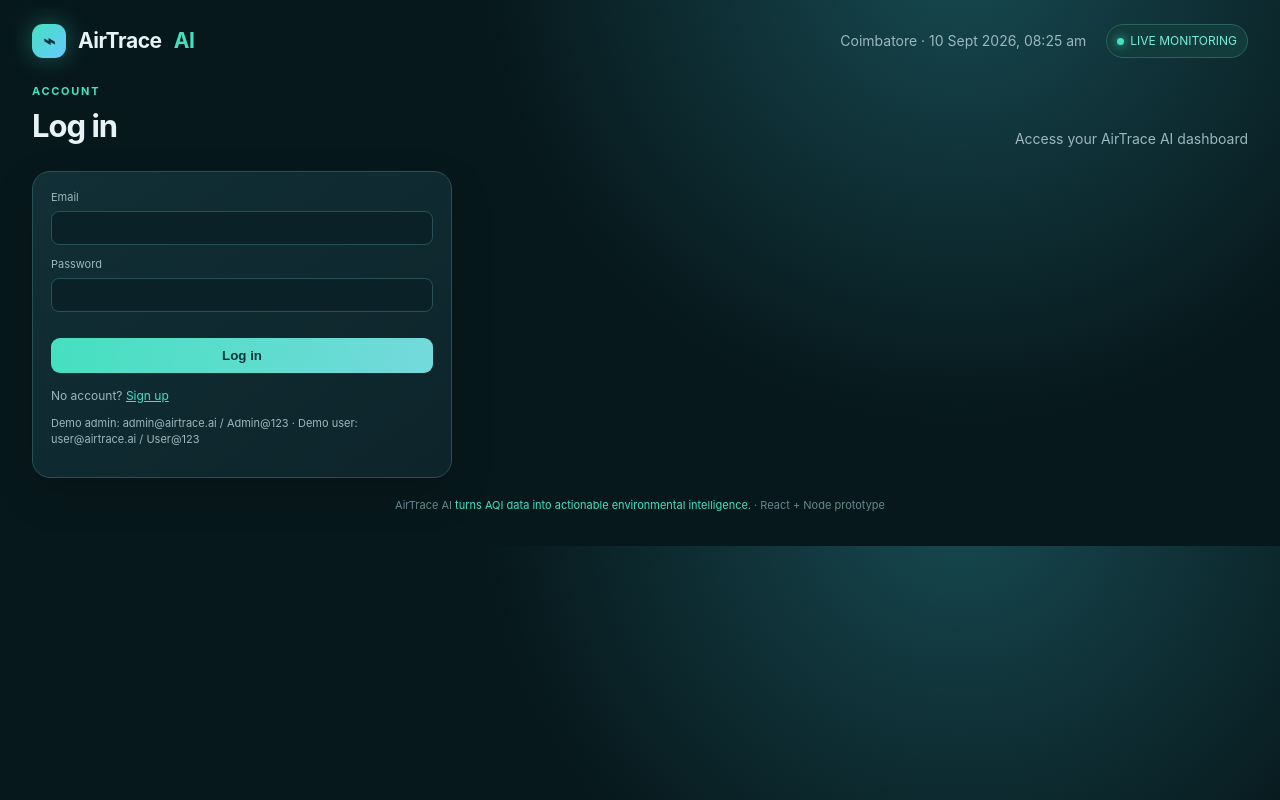
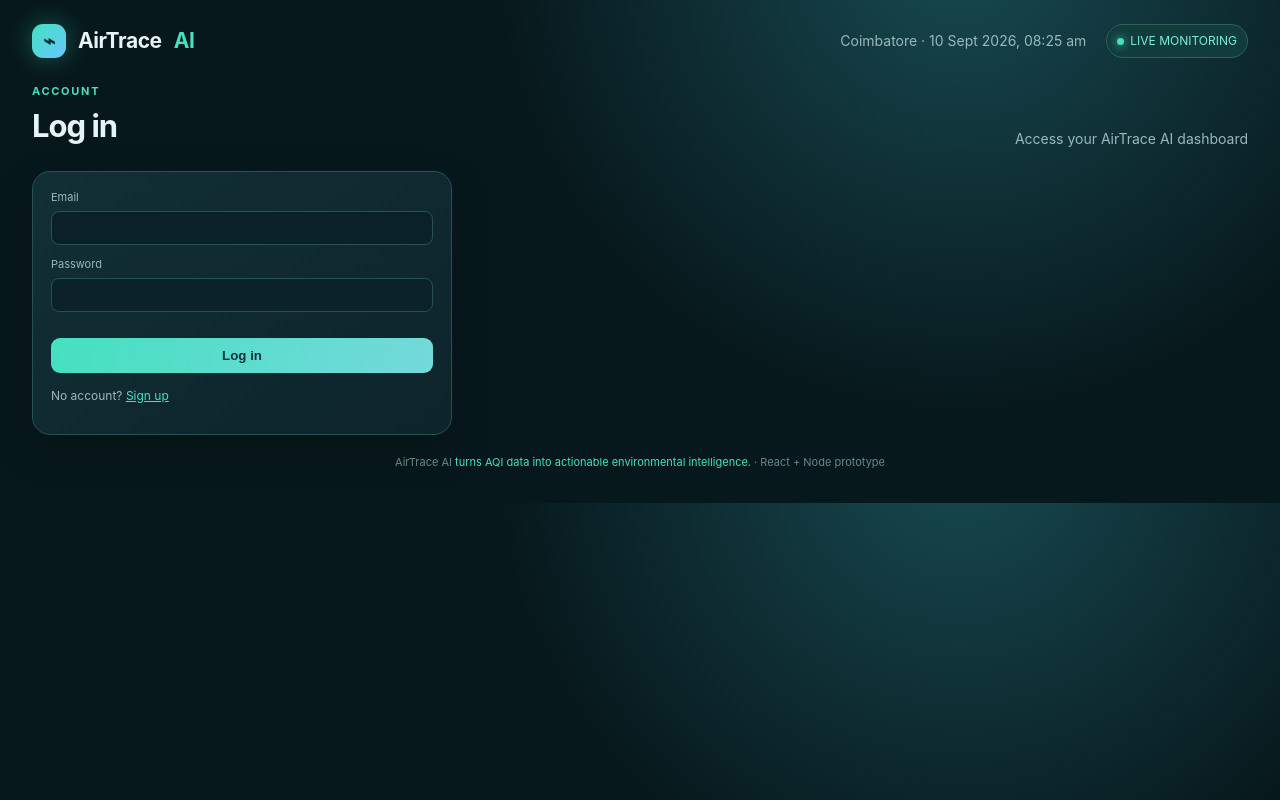
Before and after one commit to gowsika911/Air-Trace-AI, a React (Vite) app in the folder frontend/: page /login in a window 1280 px wide. Built offline with nearby package versions, Linux system fonts and the light colour scheme; no server answers.

Commit message:
removed id and password in login page

```diff
--- a/frontend/src/pages/LoginPage.jsx
+++ b/frontend/src/pages/LoginPage.jsx
@@ -47,7 +47,6 @@ export default function LoginPage() {
           No account? <Link to="/signup" style={{ color: 'var(--teal)' }}>Sign up</Link>
         </p>
         <p className="sub" style={{ marginTop: 10, fontSize: 11 }}>
-          Demo admin: admin@airtrace.ai / Admin@123 · Demo user: user@airtrace.ai / User@123
         </p>
       </div>
     </>
```
